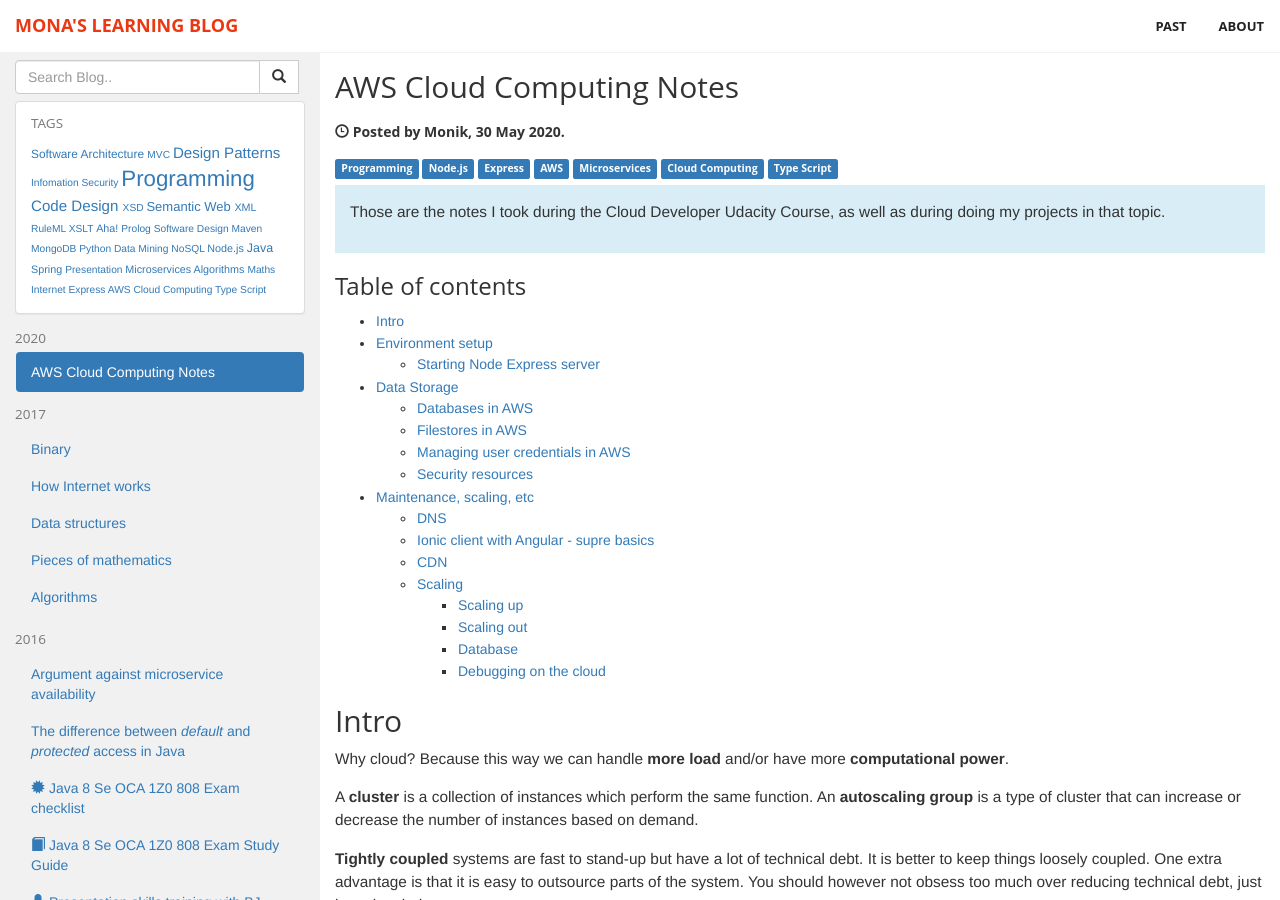
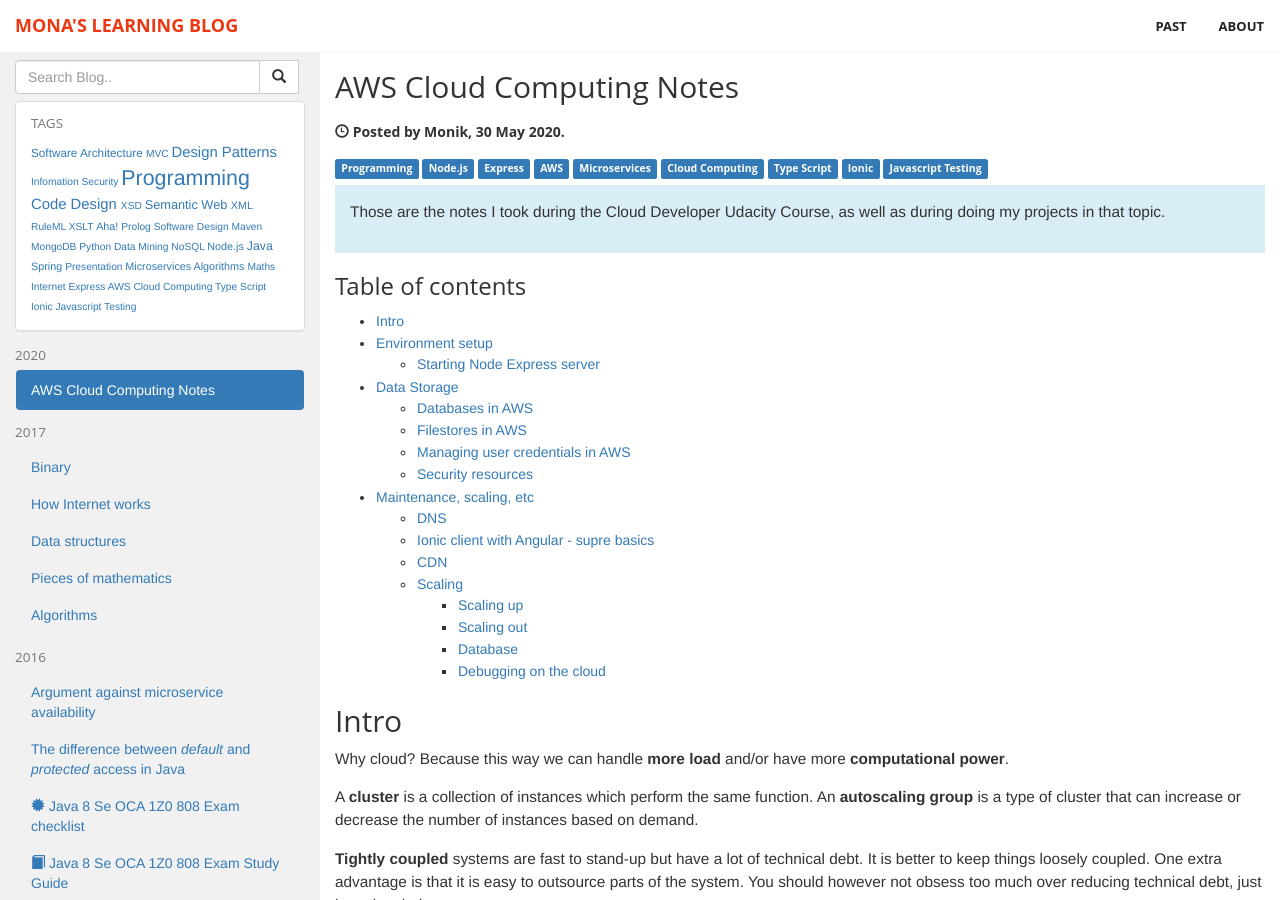
Before and after one commit to monikma/monikma.github.io, a Jekyll site: the page built from _posts/2020-05-30-cloud-computing-aws.md, in a window 1280 px wide and 900 px high. Built offline with Jekyll 4.4.1, drawn with Linux system fonts in a browser that asks for light colours.

Commit message:
Update: "Cloud Computing AWS" - Added more post tags

```diff
--- a/_posts/2020-05-30-cloud-computing-aws.md
+++ b/_posts/2020-05-30-cloud-computing-aws.md
@@ -11,6 +11,8 @@
 - Microservices
 - Cloud_Computing
 - Type_Script
+- Ionic
+- Javascript_Testing
 commentIssueId: 39
 ---
 <div class="bg-info panel-body" markdown="1">
```
